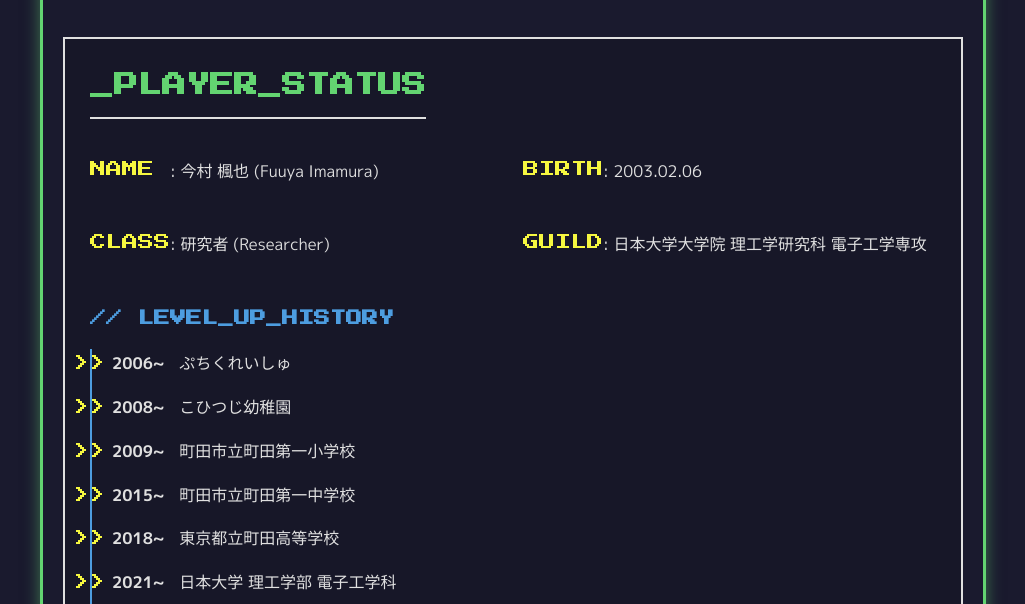
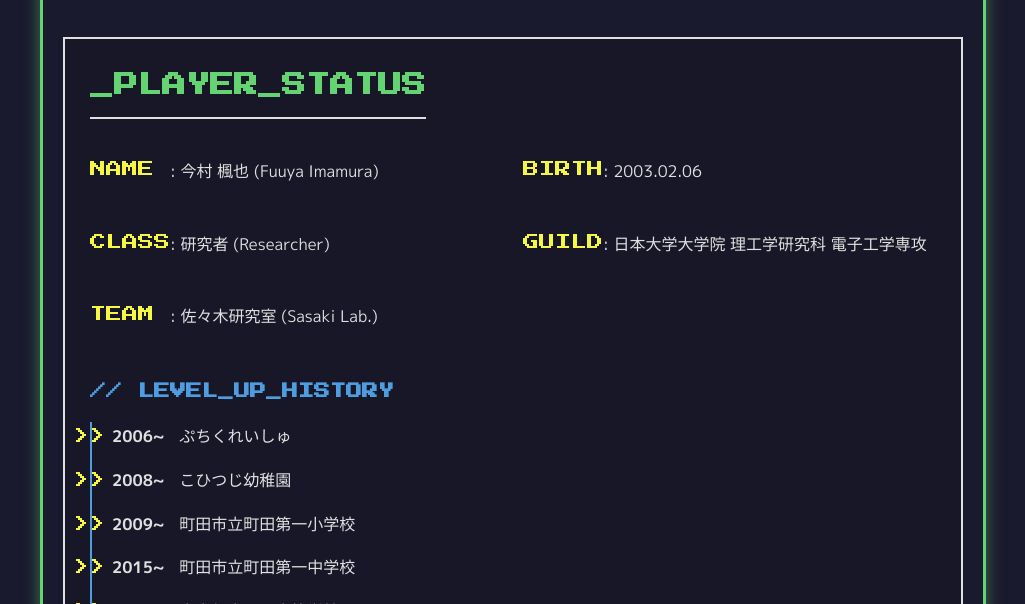
Before and after one commit to cmosboy/homepage_introduce, a plain HTML site: page index.html in a window 1280 px wide. Shown: the part 196-800 px from the top of the page, without its empty margins (127-1152 px from the left). Drawn offline with Linux system fonts and the light colour scheme.

Commit message:
Update index.html

```diff
--- a/index.html
+++ b/index.html
@@ -25,6 +25,7 @@
                     <p><span class="label">BIRTH</span>: 2003.02.06</p>
                     <p><span class="label">CLASS</span>: 研究者 (Researcher)</p>
                     <p><span class="label">GUILD</span>: 日本大学大学院 理工学研究科 電子工学専攻</p>
+                    <p><span class="label">TEAM</span>: 佐々木研究室 (Sasaki Lab.)</p>
                 </div>
 
                 <h3 class="sub-title">// LEVEL_UP_HISTORY</h3>
```
